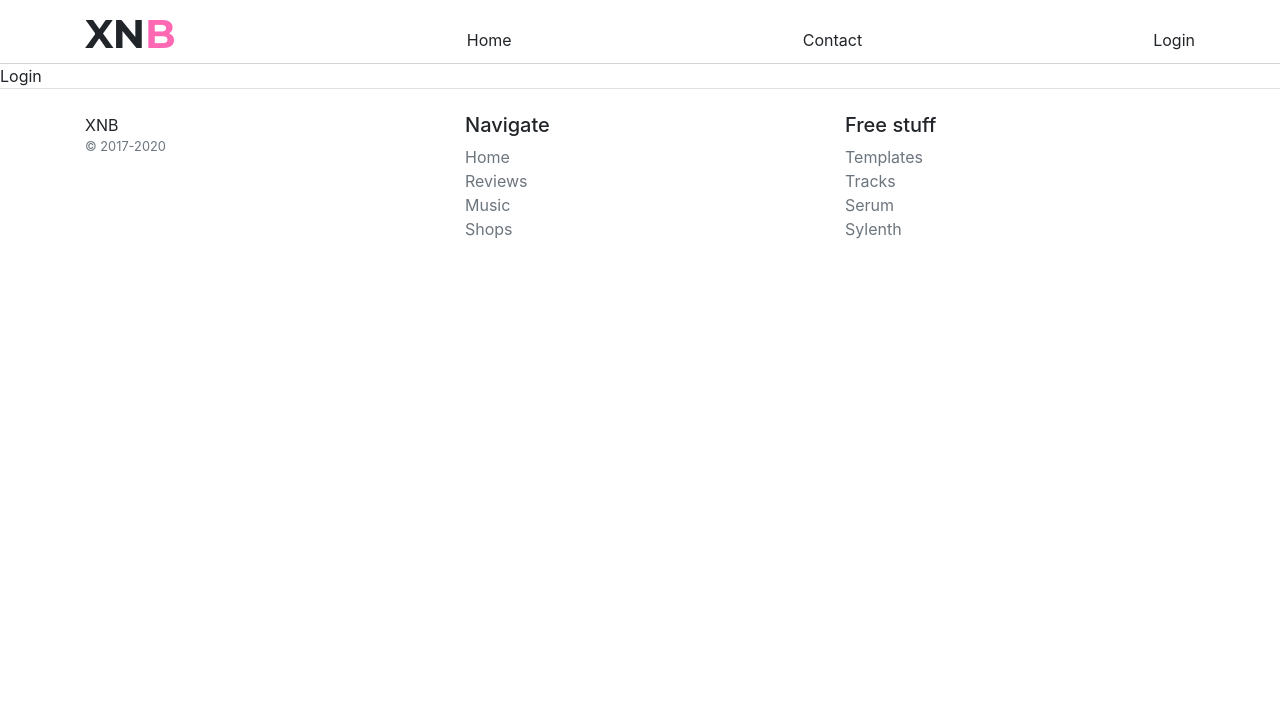
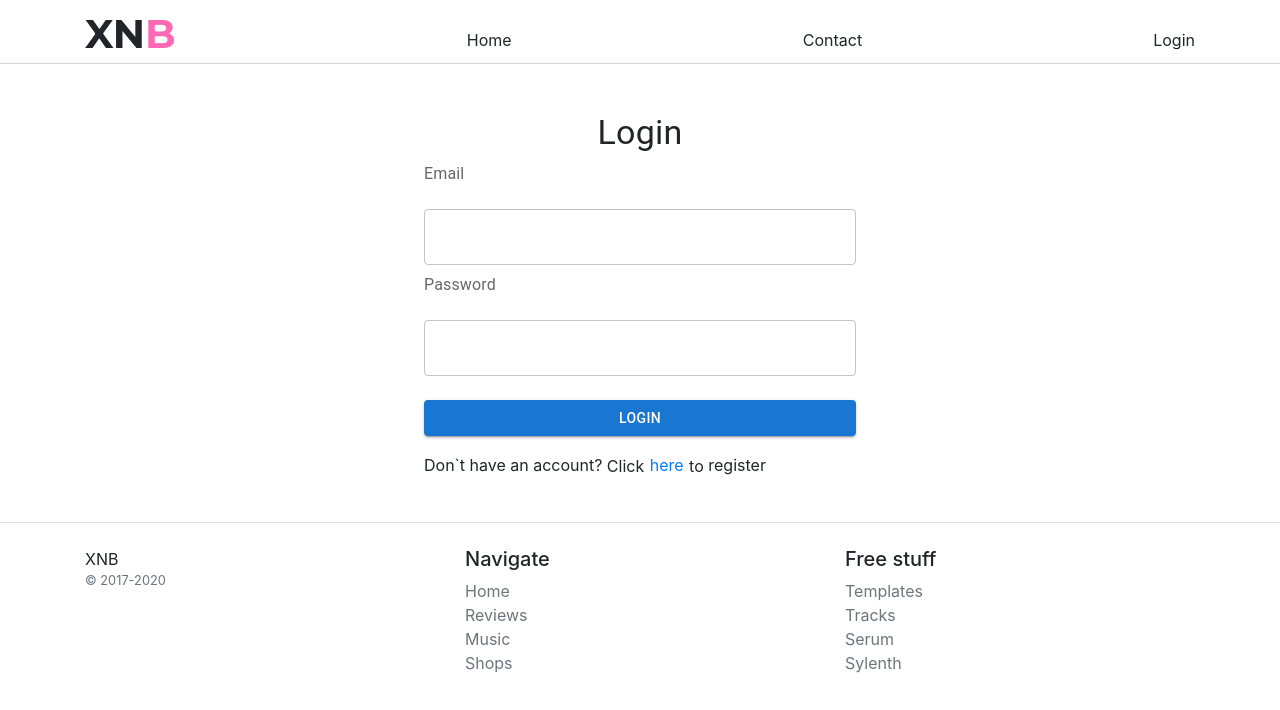
Before and after one commit to nadiia-dev/xnbeats-app, a React (Vite) app: page /login in a window 1280 px wide. Shown: the top 710 px of the page. Built offline with nearby package versions, Linux system fonts and the light colour scheme; no server answers.

Commit message:
add register user

```diff
--- a/package.json
+++ b/package.json
@@ -15,6 +15,7 @@
     "@mui/icons-material": "^7.0.2",
     "@mui/material": "^7.0.2",
     "@reduxjs/toolkit": "^2.7.0",
+    "firebase": "^11.6.1",
     "formik": "^2.4.6",
     "moment": "^2.30.1",
     "react": "^19.0.0",
--- /dev/null
+++ b/src/api/index.js
@@ -0,0 +1,28 @@
+import { getAuth, createUserWithEmailAndPassword } from "firebase/auth";
+import { doc, setDoc } from "firebase/firestore";
+import { fireDb } from "../utils/firebaseConfig";
+
+export const createUserInDatabase = async ({
+  name,
+  lastName,
+  email,
+  password,
+}) => {
+  try {
+    const auth = getAuth();
+    const res = await createUserWithEmailAndPassword(auth, email, password);
+    const { user } = res;
+    const newUser = {
+      uid: user.uid,
+      name,
+      lastName,
+      email,
+      role: 1,
+    };
+
+    await setDoc(doc(fireDb, "users", user.uid), newUser);
+    return newUser;
+  } catch (e) {
+    return { error: e.message };
+  }
+};
--- a/src/components/Header.jsx
+++ b/src/components/Header.jsx
@@ -4,7 +4,7 @@ const Header = () => {
   return (
     <header>
       <nav className="site-header py-1 sticky-top">
-        <div className="container d-flex flex-column flex-md-row justify-content-between">
+        <div className="container d-flex flex-row justify-content-between">
           <Link to="/" className="logo" aria-label="Product">
             XN<span>B</span>
           </Link>
--- a/src/index.css
+++ b/src/index.css
@@ -29,3 +29,8 @@ a:hover {
 .logo span {
   color: hotpink;
 }
+
+.form-btn {
+  outline: none;
+  box-shadow: none;
+}
--- a/src/pages/Login.jsx
+++ b/src/pages/Login.jsx
@@ -1,5 +1,102 @@
+import { Box, Button, FormLabel, TextField, Typography } from "@mui/material";
+import { useState } from "react";
+import { useDispatch } from "react-redux";
+import { registerUser } from "../store/auth/actions";
+
 const Login = () => {
-  return <div>Login</div>;
+  const dispatch = useDispatch();
+  const [isRegister, setIsRegister] = useState(false);
+  const [isLoading, setIsLoading] = useState(false);
+  const [formData, setFormData] = useState({
+    name: "",
+    lastName: "",
+    password: "",
+    email: "",
+  });
+
+  const handleChange = (e) => {
+    setFormData((prevData) => ({
+      ...prevData,
+      [e.target.name]: e.target.value,
+    }));
+  };
+
+  const handleSubmit = (e) => {
+    e.preventDefault();
+    setIsLoading(true);
+    if (isRegister) {
+      dispatch(registerUser(formData));
+    }
+  };
+
+  return (
+    <Box margin="auto" sx={{ width: { sm: "70%", lg: "40%" } }}>
+      <form onSubmit={handleSubmit}>
+        <Box display="flex" flexDirection="column" padding={5} margin="auto">
+          <Typography padding={1} variant="h4" textAlign="center">
+            {isRegister ? "Register" : "Login"}
+          </Typography>
+          {isRegister && (
+            <>
+              <FormLabel>Name</FormLabel>
+              <TextField
+                onChange={handleChange}
+                value={formData.name}
+                name="name"
+                type="name"
+                required
+                margin="normal"
+              />
+              <FormLabel>Last Name</FormLabel>
+              <TextField
+                onChange={handleChange}
+                value={formData.lastName}
+                name="lastName"
+                type="lastName"
+                required
+                margin="normal"
+              />
+            </>
+          )}
+          <FormLabel>Email</FormLabel>
+          <TextField
+            onChange={handleChange}
+            value={formData.email}
+            name="email"
+            type="email"
+            required
+            margin="normal"
+          />
+          <FormLabel>Password</FormLabel>
+          <TextField
+            onChange={handleChange}
+            value={formData.password}
+            name="password"
+            type="password"
+            required
+            margin="normal"
+          />
+          <Button sx={{ mt: 2 }} type="submit" variant="contained">
+            {isRegister ? "Register" : "Login"}
+          </Button>
+          <div className="mt-3">
+            {isRegister ? "Already have an account?" : "Don`t have an account?"}{" "}
+            <span>
+              Click{" "}
+              <button
+                className="form-btn btn btn-link p-0 mb-1"
+                onClick={() => setIsRegister((prevState) => !prevState)}
+              >
+                here
+              </button>{" "}
+              to
+            </span>{" "}
+            {isRegister ? "login" : "register"}
+          </div>
+        </Box>
+      </form>
+    </Box>
+  );
 };
 
 export default Login;
--- /dev/null
+++ b/src/store/auth/actions.js
@@ -0,0 +1,15 @@
+import { createAsyncThunk } from "@reduxjs/toolkit";
+import { createUserInDatabase } from "../../api/index";
+
+export const registerUser = createAsyncThunk(
+  "auth/registerUser",
+  async (userData, { rejectWithValue }) => {
+    try {
+      const user = await createUserInDatabase(userData);
+      console.log(user);
+      return user;
+    } catch (error) {
+      return rejectWithValue(error.message);
+    }
+  }
+);
--- a/src/store/auth/slice.js
+++ b/src/store/auth/slice.js
@@ -1,15 +1,30 @@
 import { createSlice } from "@reduxjs/toolkit";
+import { registerUser } from "./actions";
 
 const initialState = {
   isAuth: false,
   user: null,
   checkingAuth: false,
+  error: null,
 };
 
 const authSlice = createSlice({
   name: "auth",
   initialState,
-  reducers: {},
+  extraReducers: (builder) =>
+    builder
+      .addCase(registerUser.pending, (state) => {
+        // state.checkingAuth = true;
+        state.error = null;
+      })
+      .addCase(registerUser.fulfilled, (state, action) => {
+        state.checkingAuth = true;
+        state.user = action.payload;
+      })
+      .addCase(registerUser.rejected, (state, action) => {
+        // state.checkingAuth = false;
+        state.error = action.payload;
+      }),
 });
 
 export const authReducer = authSlice.reducer;
--- /dev/null
+++ b/src/utils/firebaseConfig.js
@@ -0,0 +1,18 @@
+import { initializeApp } from "firebase/app";
+import "firebase/firestore";
+import "firebase/auth";
+import { getFirestore } from "firebase/firestore";
+
+const firebaseConfig = {
+  apiKey: import.meta.env.VITE_FIREBASE_API_KEY,
+  authDomain: import.meta.env.VITE_FIREBASE_AUTH_DOMAIN,
+  projectId: import.meta.env.VITE_FIREBASE_PROJECT_ID,
+  storageBucket: import.meta.env.VITE_FIREBASE_STORAGE_BUCKET,
+  messagingSenderId: import.meta.env.VITE_FIREBASE_MESSAGING_SENDER_ID,
+  appId: import.meta.env.VITE_FIREBASE_APP_ID,
+  measurementId: import.meta.env.VITE_FIREBASE_MEASUREMENT_ID,
+};
+
+export const app = initializeApp(firebaseConfig);
+export const fireDb = getFirestore();
+// export const { Timestamp } = firebase.firestore;
```
Also changed, not shown: 1 other file (tests, documents, lock files or other folders).
